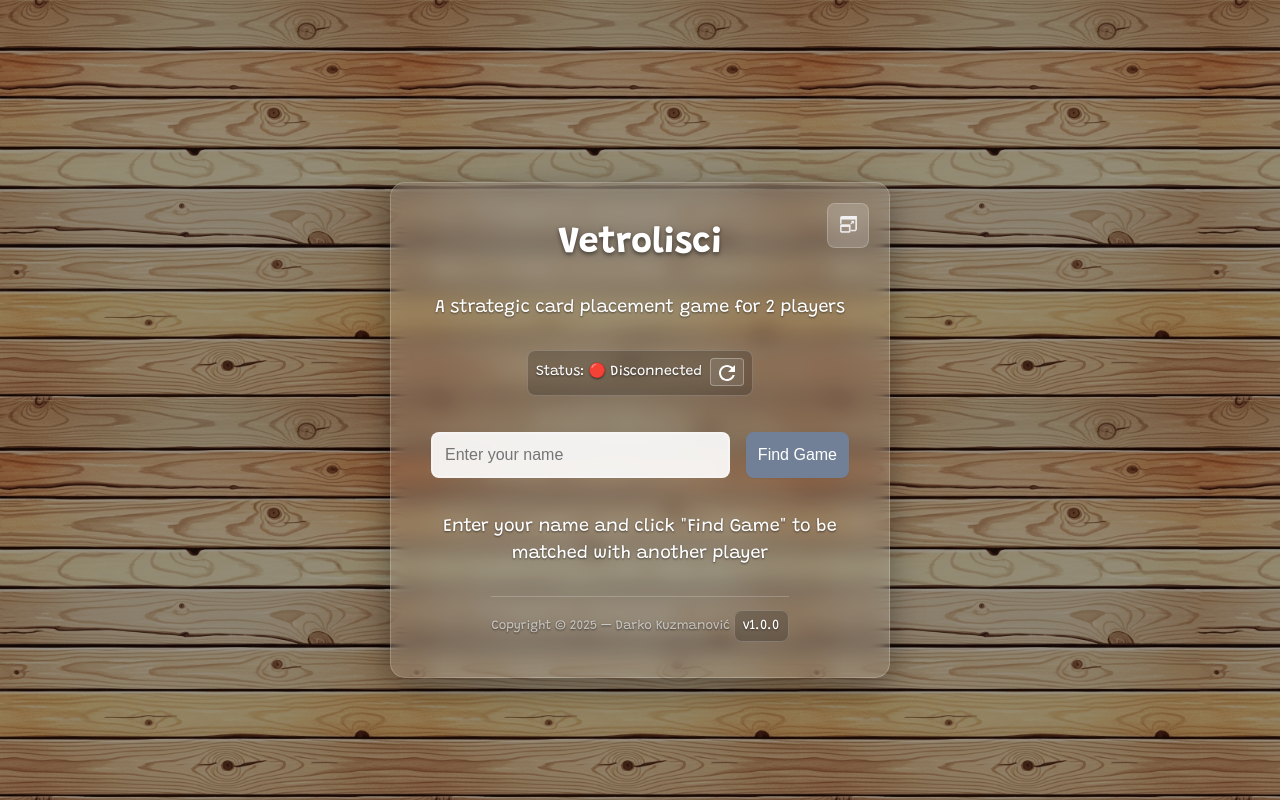
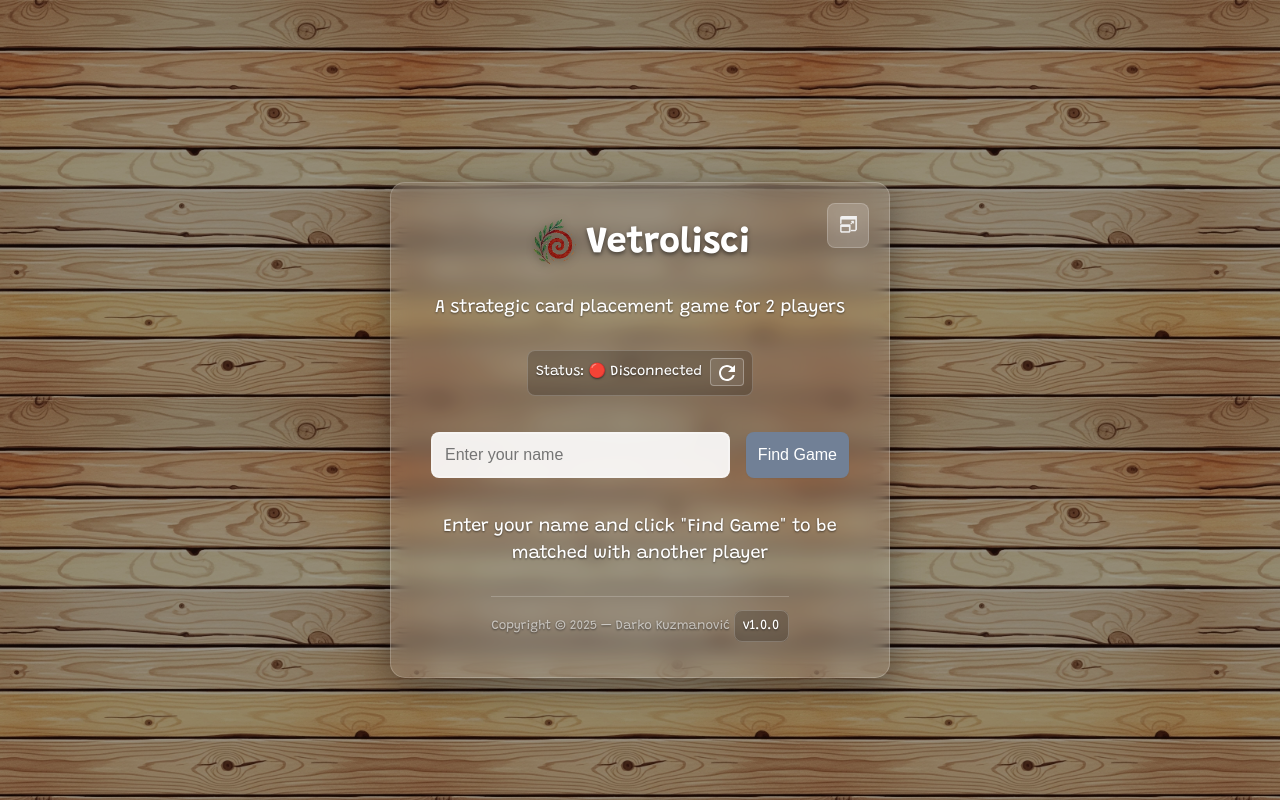
Before and after one commit to DarkoKuzmanovic/the-gaming-nook, a React (Vite) app: page / in a window 1280 px wide. Built offline with nearby package versions, Linux system fonts and the light colour scheme; no server answers; the HTML template or start-up script is replaced by a standard one.

Commit message:
feat(draft): add visual feedback for restricted card picks
- Implement shake animation when attempting to pick restricted cards
- Add logo next to game title in menu and waiting screens
- Update styling for title-with-logo layout

```diff
--- a/src/App.css
+++ b/src/App.css
@@ -78,10 +78,24 @@
   gap: 20px;
 }
 
+.title-with-logo {
+  display: flex;
+  align-items: center;
+  gap: 8px;
+  margin-bottom: var(--space-2);
+}
+
+.title-with-logo .logo {
+  width: 48px;
+  height: 48px;
+  filter: drop-shadow(0 2px 4px rgba(0, 0, 0, 0.3));
+  margin-top: -5px;
+}
+
 .menu h1 {
   color: var(--color-text-white);
   text-shadow: var(--text-shadow-md);
-  margin-bottom: var(--space-2);
+  margin-bottom: 0;
   font-size: var(--font-size-4xl);
   font-weight: var(--font-weight-bold);
 }
@@ -258,7 +272,7 @@
 .waiting h1 {
   color: var(--color-text-white);
   text-shadow: var(--text-shadow-md);
-  margin-bottom: var(--space-8);
+  margin-bottom: 0;
   font-size: var(--font-size-4xl);
   font-weight: var(--font-weight-bold);
 }
--- a/src/App.jsx
+++ b/src/App.jsx
@@ -175,7 +175,10 @@ function App() {
       <div className="app">
         <div className="menu">
           <div className="menu-content">
-            <h1>Vetrolisci</h1>
+            <div className="title-with-logo">
+              <img src="/icons/favicon.svg" alt="Vetrolisci Logo" className="logo" />
+              <h1>Vetrolisci</h1>
+            </div>
             <p>A strategic card placement game for 2 players</p>
             <div className="connection-status">
               <div className="status-content">
@@ -241,7 +244,10 @@ function App() {
       <div className="app">
         <div className="waiting">
           <div className="waiting-content">
-            <h1>Vetrolisci</h1>
+            <div className="title-with-logo">
+              <img src="/icons/favicon.svg" alt="Vetrolisci Logo" className="logo" />
+              <h1>Vetrolisci</h1>
+            </div>
             <div className="spinner">⟳</div>
             <h2>
               Waiting for another player
--- a/src/components/GameBoard.jsx
+++ b/src/components/GameBoard.jsx
@@ -968,6 +968,8 @@ const GameBoard = ({
                       onClick={() => {
                         if (canPick) {
                           handleDraftCardPick(cardData.id);
+                        } else {
+                          triggerInvalidAction(cardData.id);
                         }
                       }}
                       isSelected={false}
```
Also changed, not shown: src/components/DraftPhase.css (+11 -0 lines), src/components/DraftPhase.jsx (+20 -3 lines).
